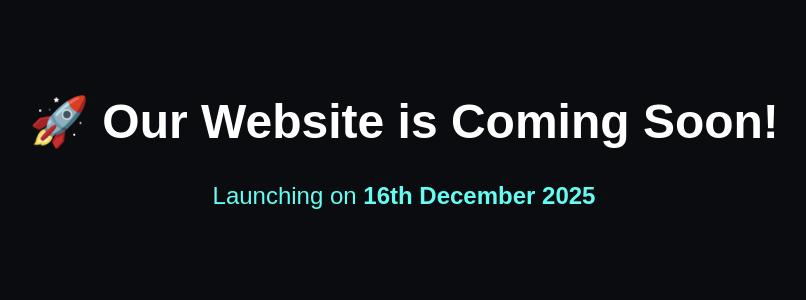
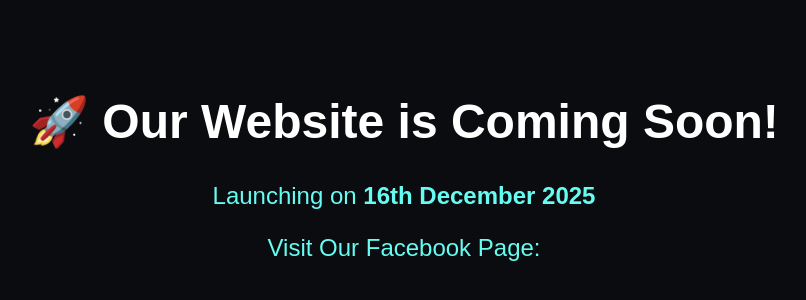
Before and after one commit to Toufiq98/TheContemporary, a plain HTML site: page index.html in a window 1280 px wide. Shown: the part 202-502 px from the top of the page, without its empty margins (236-1042 px from the left). Drawn offline with Linux system fonts and the light colour scheme.

Commit message:
launching very soon

```diff
--- a/inde.html
+++ b/index.html
@@ -19,5 +19,7 @@
 <body>
   <h1>🚀 Our Website is Coming Soon!</h1>
   <p>Launching on <strong>16th December 2025</strong></p>
+  <p>Visit Our Facebook Page: <a href="https://www.facebook.com/share/173a1n4ekK/?mibextid=wwXIfr" target="_blank"></a></p>
+
 </body>
 </html>
```
